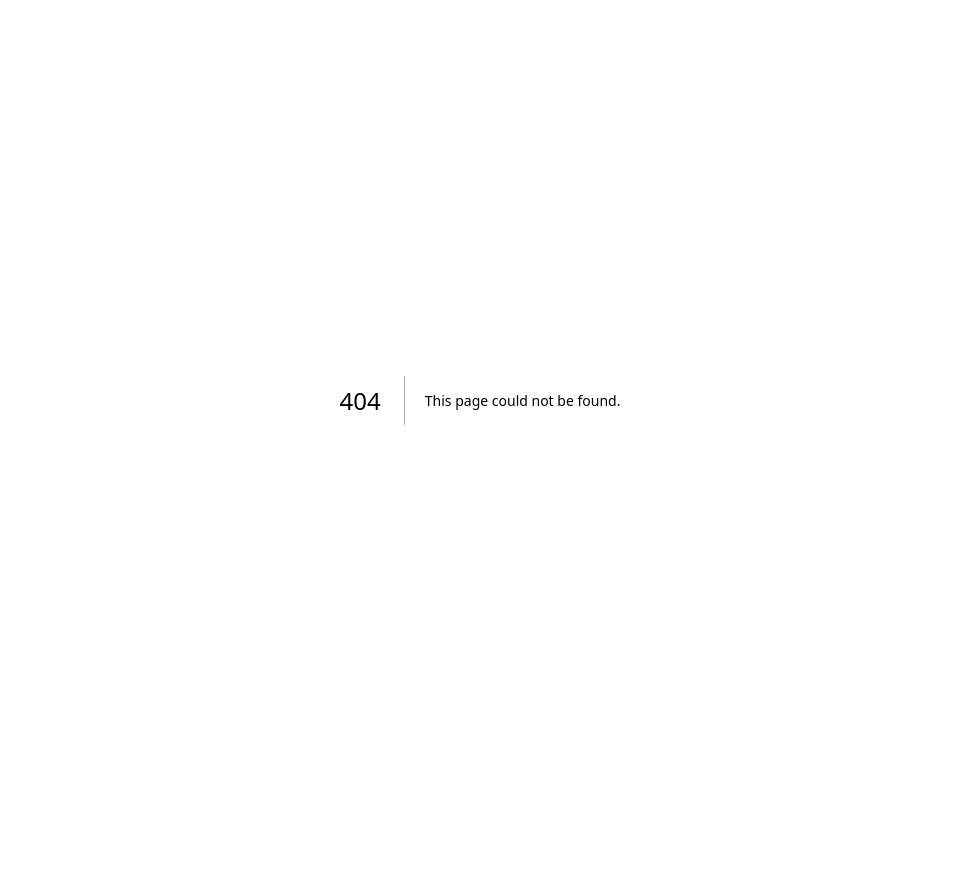
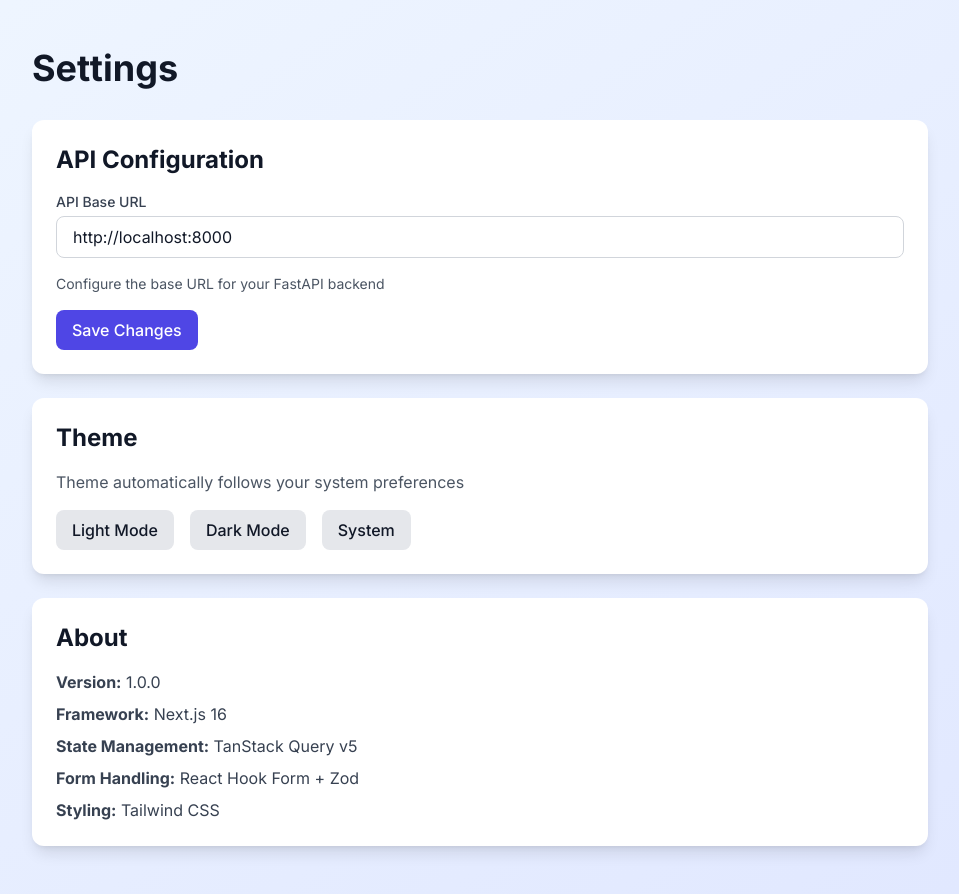
Before and after one commit to fmspathankot-spec/fastapi-frontend, a Next.js app: page /settings in a window 1280 px wide. Before the commit this address had no page. Shown: the whole page, without its empty margins (160-1119 px from the left). Before the commit the page ends 800 px from the top, so only its background shows below. Built offline with nearby package versions, Linux system fonts and the light colour scheme.

Commit message:
Add settings page

```diff
--- /dev/null
+++ b/src/app/settings/page.tsx
@@ -0,0 +1,82 @@
+"use client";
+
+import { useState } from "react";
+import { Card, CardHeader, CardTitle, CardContent } from "@/components/ui/Card";
+import { Button } from "@/components/ui/Button";
+import { Input } from "@/components/ui/Input";
+import { toast } from "sonner";
+
+export default function SettingsPage() {
+  const [apiUrl, setApiUrl] = useState(
+    process.env.NEXT_PUBLIC_API_URL || "http://localhost:8000"
+  );
+
+  const handleSave = () => {
+    toast.success("Settings saved successfully!");
+  };
+
+  return (
+    <div className="min-h-screen bg-gradient-to-br from-blue-50 to-indigo-100 dark:from-gray-900 dark:to-gray-800 py-12 px-4">
+      <div className="container mx-auto max-w-4xl">
+        <h1 className="text-4xl font-bold text-gray-900 dark:text-white mb-8">
+          Settings
+        </h1>
+
+        <div className="space-y-6">
+          <Card>
+            <CardHeader>
+              <CardTitle>API Configuration</CardTitle>
+            </CardHeader>
+            <CardContent>
+              <div className="space-y-4">
+                <Input
+                  label="API Base URL"
+                  value={apiUrl}
+                  onChange={(e) => setApiUrl(e.target.value)}
+                  placeholder="http://localhost:8000"
+                />
+                <p className="text-sm text-gray-600 dark:text-gray-400">
+                  Configure the base URL for your FastAPI backend
+                </p>
+                <Button onClick={handleSave}>Save Changes</Button>
+              </div>
+            </CardContent>
+          </Card>
+
+          <Card>
+            <CardHeader>
+              <CardTitle>Theme</CardTitle>
+            </CardHeader>
+            <CardContent>
+              <div className="space-y-4">
+                <p className="text-gray-600 dark:text-gray-400">
+                  Theme automatically follows your system preferences
+                </p>
+                <div className="flex gap-4">
+                  <Button variant="secondary">Light Mode</Button>
+                  <Button variant="secondary">Dark Mode</Button>
+                  <Button variant="secondary">System</Button>
+                </div>
+              </div>
+            </CardContent>
+          </Card>
+
+          <Card>
+            <CardHeader>
+              <CardTitle>About</CardTitle>
+            </CardHeader>
+            <CardContent>
+              <div className="space-y-2 text-gray-700 dark:text-gray-300">
+                <p><strong>Version:</strong> 1.0.0</p>
+                <p><strong>Framework:</strong> Next.js 16</p>
+                <p><strong>State Management:</strong> TanStack Query v5</p>
+                <p><strong>Form Handling:</strong> React Hook Form + Zod</p>
+                <p><strong>Styling:</strong> Tailwind CSS</p>
+              </div>
+            </CardContent>
+          </Card>
+        </div>
+      </div>
+    </div>
+  );
+}
```
